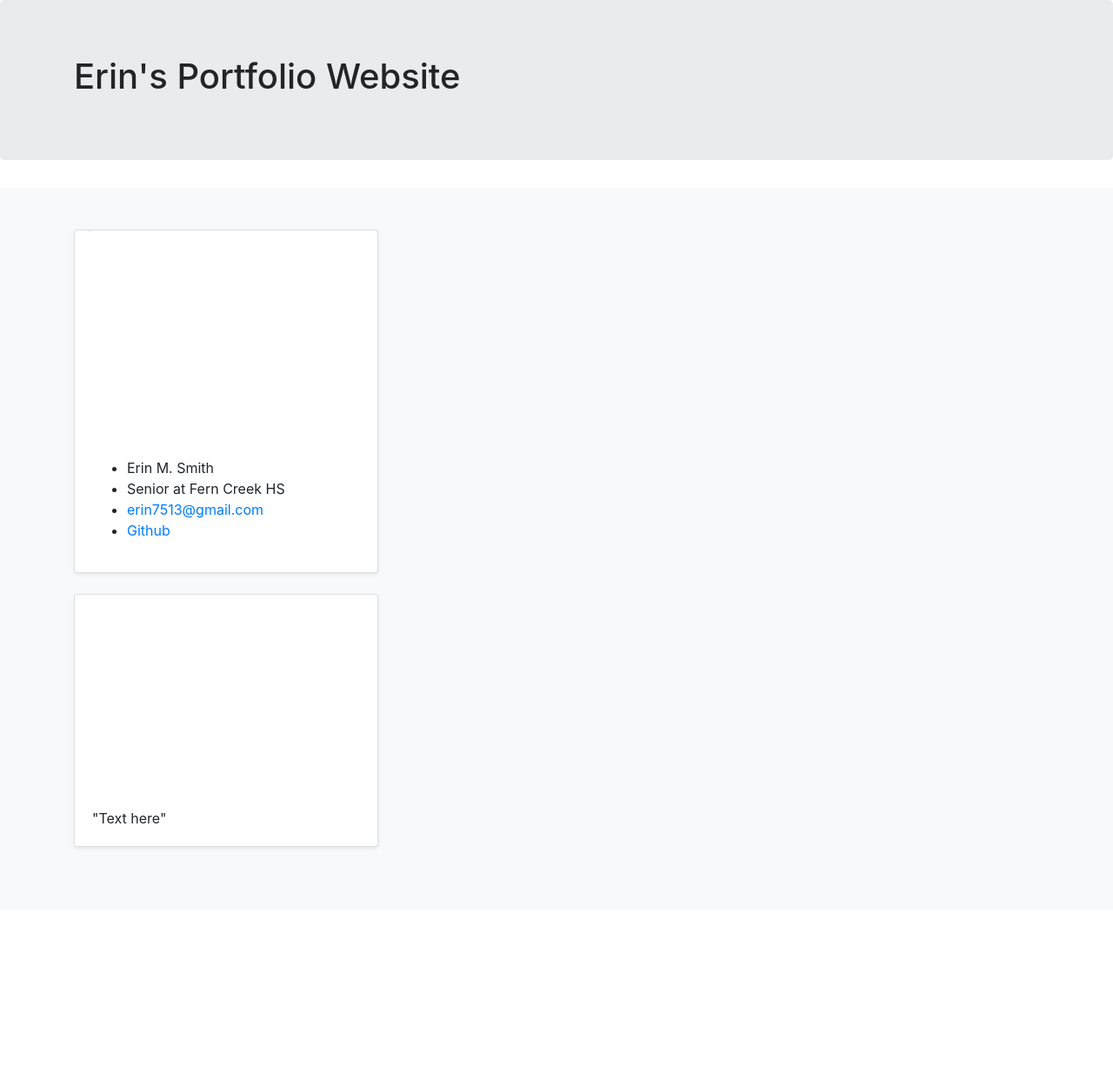
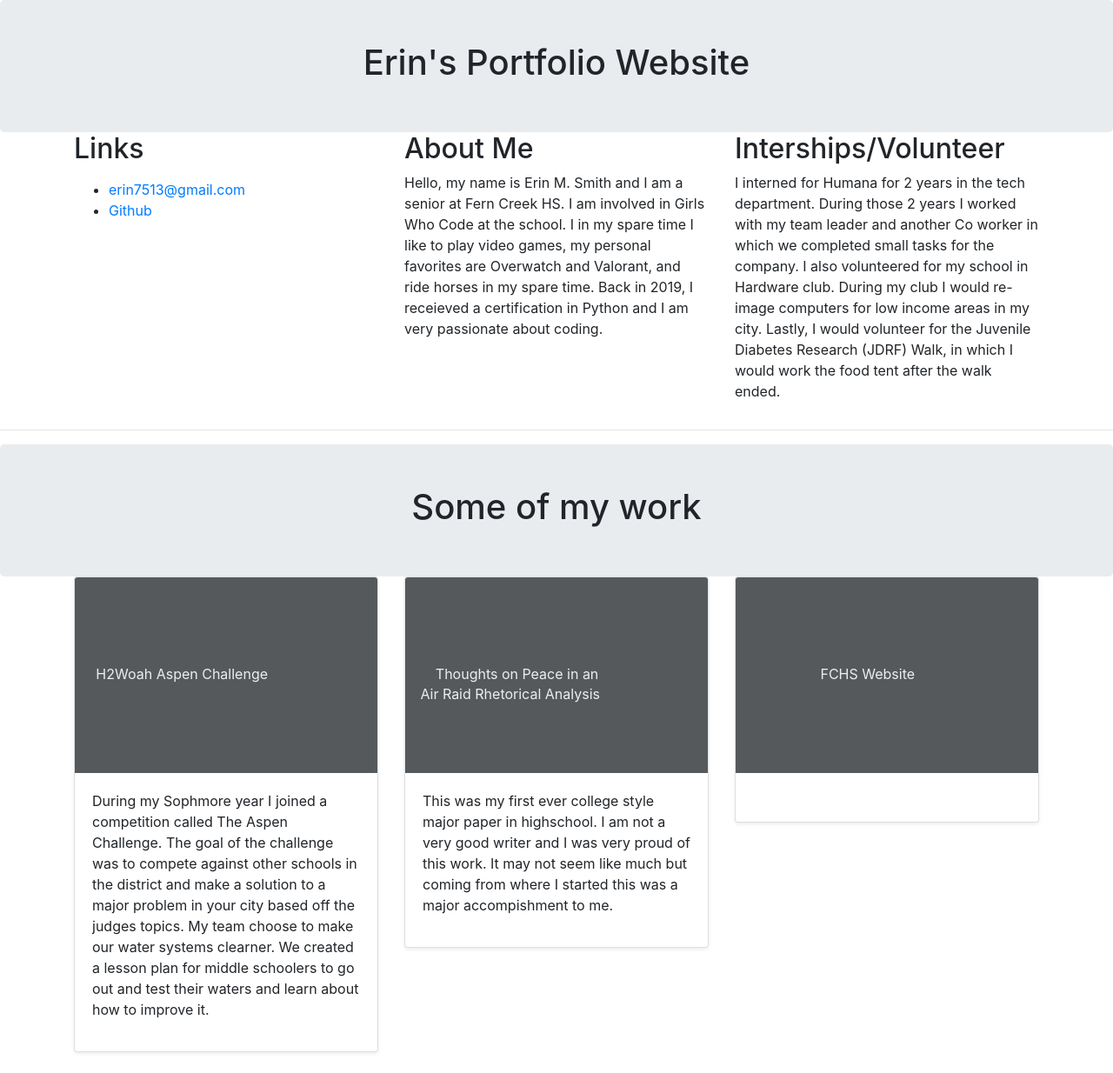
Before and after one commit to ErinSmith17/Portfolio_website, a plain HTML site: page index.html in a window 1280 px wide. Shown: the whole page at 87% size. Before the commit the page ends 1046 px from the top, so only its background shows below. Drawn offline with nearby package versions, Linux system fonts and the light colour scheme.

Commit message:
re organizing containers and adding descriptions

```diff
--- a/index.html
+++ b/index.html
@@ -19,46 +19,77 @@
                     <h1>Erin's Portfolio Website</h1>
                 </div>
             </section>
-            <div class= "ablum py-5 bg-light">
-                <div class= "container">
-                  <div class= "row">
-                      <div class= "col-md-4">
-                          <div class="card mb-4 shadow-sm">
-                            <svg class="bd-placeholder-img card-img-top" width="100%"
-                            height="225" xmlns="http://www.w3.org/2000/svg"
-                            preserverAspectRatio="xMidYMid slice" focusable="false" role="img"
-                            aria-label="Placeholder: Thumbnail">
-                            <text>Placeholder</text></svg>
-                           <div class="card-body">
-                             <p class="card-text">
+
+            <div class="container">
+              <!-- Example row of columns -->
+              <div class="row">
+                <div class="col-md-4">
+                  <h2>Links</h2>
+              <p>
                 <ul>
-                                    <li>Erin M. Smith</li>
-                                    <li>Senior at Fern Creek HS</li>
                 <li><a href="mailto:erin7513@gmail.com">erin7513@gmail.com</a></li>
                 <li><a href="https://github.com/ErinSmith17">Github</a></li>
                 </ul>
               </p>
                 </div>
+
+                <div class="col-md-4">
+                  <h2>About Me</h2>
+                  <p>Hello, my name is Erin M. Smith and I am a senior at Fern Creek HS. I am involved in Girls Who Code at the school. I in my spare time I like to play video games, my personal favorites are Overwatch and Valorant, and ride horses in my spare time. Back in 2019, I receieved a certification in Python and I am very passionate about coding.</p>
+                </div>
+
+                <div class="col-md-4">
+                  <h2>Interships/Volunteer</h2>
+                  <p>I interned for Humana for 2 years in the tech department. During those 2 years I worked with my team leader and another Co worker in which we completed small tasks for the company. I also volunteered for my school in Hardware club. During my club I would re-image computers for low income areas in my city. Lastly, I would volunteer for the Juvenile Diabetes Research (JDRF) Walk, in which I would work the food tent after the walk ended.</p>
+                </div>
+
+              </div>
+            </div>
+
+            <hr></hr>
+
+            <section class="jumbotron text center">
+                <div class="container">
+                    <h1>Some of my work</h1>
+                </div>
+            </section>
+
+          <div class= "container">
+            <div class= "row">
+
+              <div class="col-md-4">
+                <div class="card mb-4 shadow-sm">
+                  <svg class="bd-placeholder-img card-img-top" width="100%" height="225" xmlns="http://www.w3.org/2000/svg" preserveAspectRatio="xMidYMid slice" focusable="false" role="img" aria-label="Placeholder: Thumbnail"><title>Placeholder</title><rect width="100%" height="100%" fill="#55595c"></rect><text x="7%" y="50%" fill="#eceeef" dy=".3em">H2Woah Aspen Challenge</text></svg>
+                  <div class="card-body">
+                    <p class="card-text">During my Sophmore year I joined a competition called The Aspen Challenge. The goal of the challenge was to compete against other schools in the district and make a solution to a major problem in your city based off the judges topics. My team choose to make our water systems clearner. We created a lesson plan for middle schoolers to go out and test their waters and learn about how to improve it.</p>
+                    <div class="d-flex justify-content-between align-items-center">
                     </div>
                   </div>
                 </div>
               </div>
-                <div class= "container">
-                    <div class= "row">
-                        <div class= "col-md-4">
+
+              <div class="col-md-4">
                 <div class="card mb-4 shadow-sm">
-                              <svg class="bd-placeholder-img card-img-top" width="100%"
-                              height="225" xmlns=""
-                              preserverAspectRatio="xMidYMid slice" focusable="false" role="img"
-                              aria-label="Placeholder: Thumbnail"></svg>
+                  <svg class="bd-placeholder-img card-img-top" width="100%" height="225" xmlns="http://www.w3.org/2000/svg" preserveAspectRatio="xMidYMid slice" focusable="false" role="img" aria-label="Placeholder: Thumbnail"><title>Placeholder</title><rect width="100%" height="100%" fill="#55595c"></rect><text x="10%" y="50%" fill="#eceeef" dy=".3em">Thoughts on Peace in an </text><text x="5%" y="60%" fill="#eceeef" dy=".3em"> Air Raid Rhetorical Analysis</text></svg>
                   <div class="card-body">
-                               <p class="card-text">
-                                   "Text here"
-                               </p>
+                    <p class="card-text">This was my first ever college style major paper in highschool. I am not a very good writer and I was very proud of this work. It may not seem like much but coming from where I started this was a major accompishment to me.</p>
+                    <div class="d-flex justify-content-between align-items-center">
                     </div>
                   </div>
                 </div>
               </div>
+
+              <div class="col-md-4">
+                <div class="card mb-4 shadow-sm">
+                  <svg class="bd-placeholder-img card-img-top" width="100%" height="225" xmlns="http://www.w3.org/2000/svg" preserveAspectRatio="xMidYMid slice" focusable="false" role="img" aria-label="Placeholder: Thumbnail"><title>Placeholder</title><rect width="100%" height="100%" fill="#55595c"></rect><text x="28%" y="50%" fill="#eceeef" dy=".3em">FCHS Website</text></svg>
+                  <div class="card-body">
+                    <p class="card-text"></p>
+                    <div class="d-flex justify-content-between align-items-center">
+                    </div>
+                  </div>
+                </div>
+              </div>
+
             </div>
             </div>
         </main>
--- a/style.css
+++ b/style.css
@@ -1,10 +1,19 @@
-.card-body {
+/* body {
+    margin: 0;
+    text-align: left;
+} */
+
+
+.jumbotron {
+    padding-top: 3rem;
+    padding-bottom: 3rem;
+    margin-bottom: 0;
+    text-align: center;
+}
+
+/* .col-md-4 {
+    border-width: 2px;
+    align-items: center;
     width: 100%;
     height: 100%;
-    fill: #55595c
-}
-
-text {
-    x: 50%;
-    y: 50%;
-}
+} */
```
Lines whose indentation alone changed are shown as unchanged.
